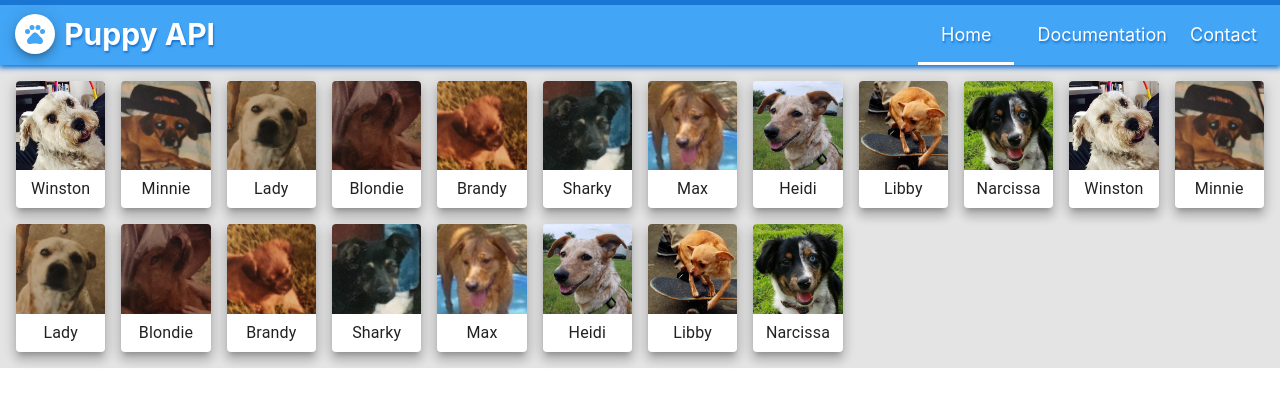
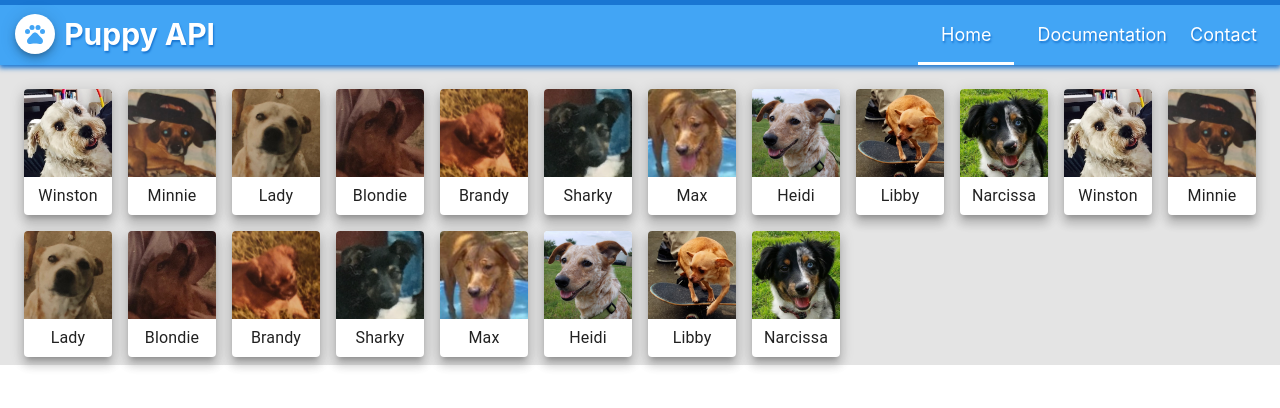
Before and after one commit to robpwatkins/puppyapi2, a React (Create React App) app: page / in a window 1280 px wide. Shown: the top 408 px of the page. Built offline with nearby package versions, Linux system fonts and the light colour scheme.

Commit message:
got rid of the pesky grid width calc 100% + 16px

```diff
--- a/src/App.css
+++ b/src/App.css
@@ -67,10 +67,6 @@ ul {
   border-bottom: 3px solid white;
 }
 
-.thumbs {
-  padding: 16px;
-}
-
 @media (max-width: 600px) {
   nav {
     padding-right: 15px;
--- a/src/components/Thumbs.js
+++ b/src/components/Thumbs.js
@@ -12,9 +12,16 @@ import Narcissa from '../img/Narcissa-thumb.jpg';
 import PupCard from './PupCard';
 import { Grid } from '@material-ui/core';
 
+const gridStyle = {
+  height: "100%",
+  width: "100%",
+  margin: "0",
+  padding: "16px 16px 0 16px"
+}
+
 function Thumbs() {
   return (
-    <Grid className="thumbs" container direction="row" wrap spacing={2} style={{padding: "16px"}}>
+    <Grid container direction="row" wrap spacing={2} style={gridStyle}>
       <Grid container item xs={4} sm={3} md={2} lg={1}>
         <PupCard pup={Winston} name="Winston" />
       </Grid>
```
